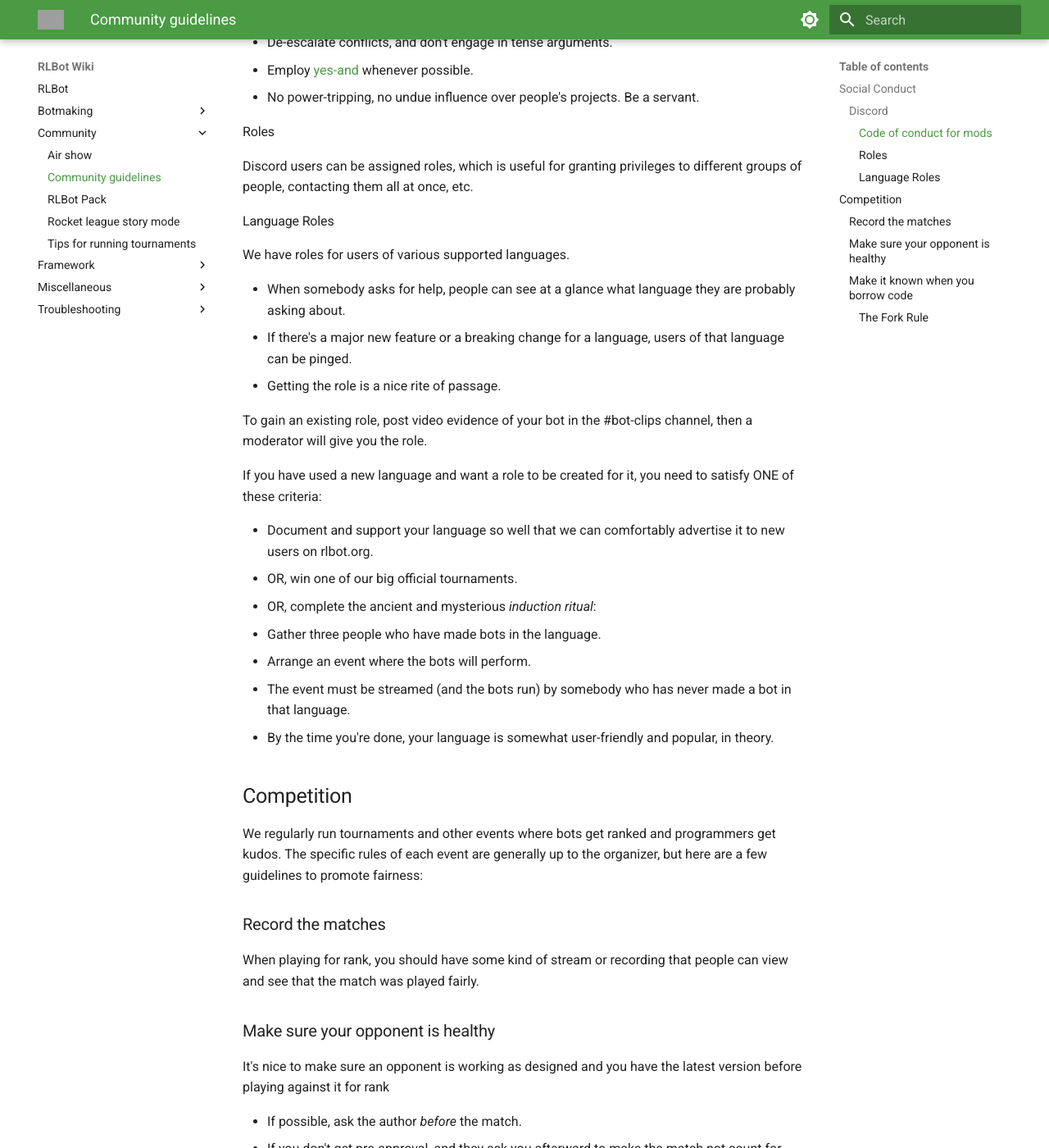
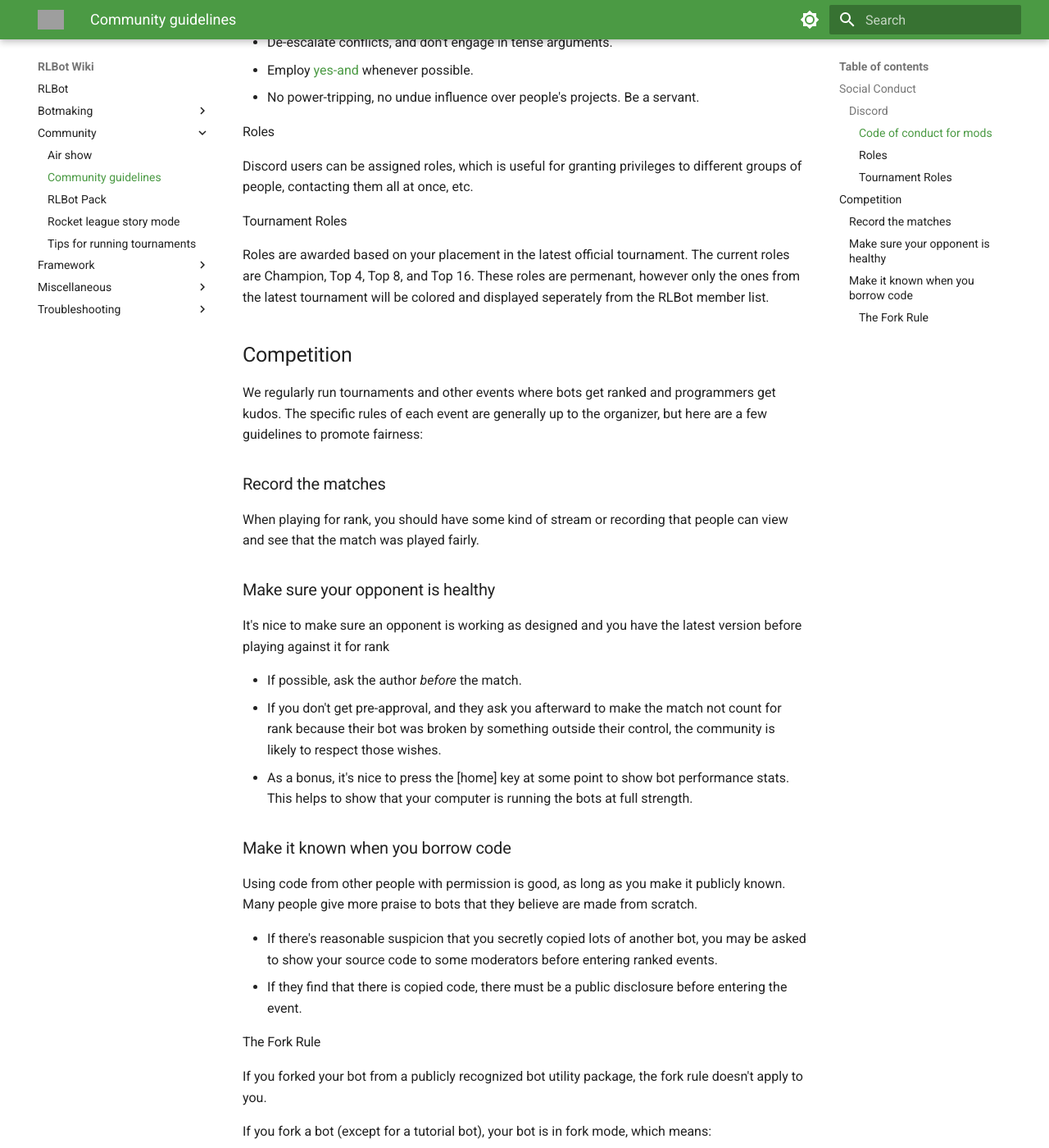
Before and after one commit to RLBot/wiki, an MkDocs documentation site: the page built from docs/community/community-guidelines.md, in a window 1280 px wide and 1400 px high, scrolled down 479 px. Shown: the whole window at 82% size. Built offline with MkDocs 1.6.1 and Material for MkDocs 9.7.7, drawn with Linux system fonts in a browser that asks for light colours; grey boxes are pictures that could not be loaded.

Commit message:
Update community-guidelines.md
Changed description of roles

```diff
--- a/docs/community/community-guidelines.md
+++ b/docs/community/community-guidelines.md
@@ -19,25 +19,9 @@
 
 Discord users can be assigned roles, which is useful for granting privileges to different groups of people, contacting them all at once, etc.
 
-#### Language Roles
+#### Tournament Roles
 
-We have roles for users of various supported languages.
-
-- When somebody asks for help, people can see at a glance what language they are probably asking about.
-- If there's a major new feature or a breaking change for a language, users of that language can be pinged.
-- Getting the role is a nice rite of passage.
-
-To gain an existing role, post video evidence of your bot in the #bot-clips channel, then a moderator will give you the role.
-
-If you have used a new language and want a role to be created for it, you need to satisfy ONE of these criteria:
-
-- Document and support your language so well that we can comfortably advertise it to new users on rlbot.org.
-- OR, win one of our big official tournaments.
-- OR, complete the ancient and mysterious *induction ritual*:
-  - Gather three people who have made bots in the language.
-  - Arrange an event where the bots will perform.
-  - The event must be streamed (and the bots run) by somebody who has never made a bot in that language.
-  - By the time you're done, your language is somewhat user-friendly and popular, in theory.
+Roles are awarded based on your placement in the latest official tournament. The current roles are Champion, Top 4, Top 8, and Top 16. These roles are permenant, however only the ones from the latest tournament will be colored and displayed seperately from the RLBot member list.
 
 ## Competition
 
```
